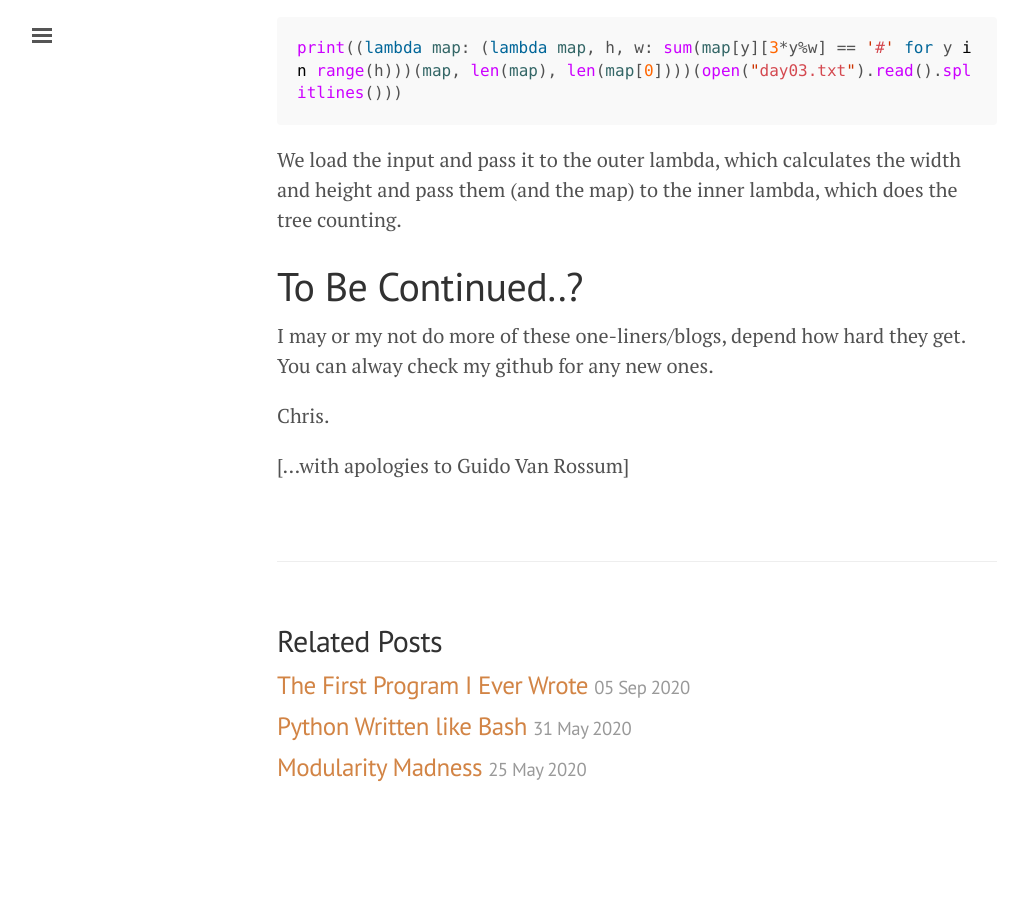
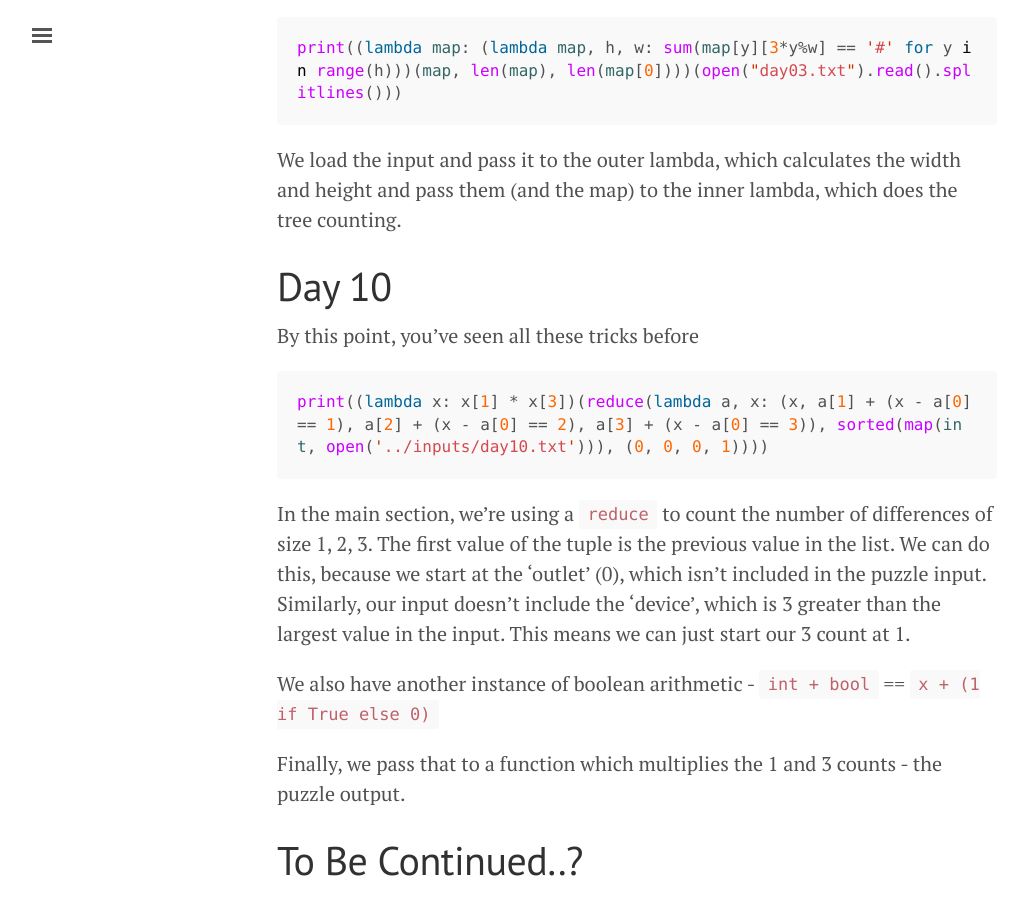
Before and after one commit to oatzy/oatzy.github.io, a Jekyll site: the page built from _posts/2020-12-06-advent-of-code-2020-python-oneliners.md, in a window 1280 px wide and 900 px high, scrolled down 7723 px. Shown: the whole window, without its empty margins (3-1031 px from the left). Built offline with Jekyll 4.4.1, drawn with Linux system fonts in a browser that asks for light colours; before the commit the page ends 8567 px from its top, so only the background shows below that.

Commit message:
post update - add day 10 to AoC one-liner blog

````diff
--- a/_posts/2020-12-06-advent-of-code-2020-python-oneliners.md
+++ b/_posts/2020-12-06-advent-of-code-2020-python-oneliners.md
@@ -233,6 +233,21 @@ print((lambda map: (lambda map, h, w: sum(map[y][3*y%w] == '#' for y in range(h)
 
 We load the input and pass it to the outer lambda, which calculates the width and height and pass them (and the map) to the inner lambda, which does the tree counting.
 
+# Day 10
+
+By this point, you've seen all these tricks before
+
+```python
+print((lambda x: x[1] * x[3])(reduce(lambda a, x: (x, a[1] + (x - a[0] == 1), a[2] + (x - a[0] == 2), a[3] + (x - a[0] == 3)), sorted(map(int, open('../inputs/day10.txt'))), (0, 0, 0, 1))))
+```
+
+In the main section, we're using a `reduce` to count the number of differences of size 1, 2, 3. The first value of the tuple is the previous value in the list. We can do this, because we start at the 'outlet' (0), which isn't included in the puzzle input. Similarly, our input doesn't include the 'device', which is 3 greater than the largest value in the input. This means we can just start our 3 count at 1.
+
+We also have another instance of boolean arithmetic - `int + bool` == `x + (1 if True else 0)`
+
+Finally, we pass that to a function which multiplies the 1 and 3 counts - the puzzle output.
+
+
 # To Be Continued..?
 
 I may or my not do more of these one-liners/blogs, depend how hard they get. You can alway check my github for any new ones.
````
Also changed, not shown: other parts of _posts/2020-12-06-advent-of-code-2020-python-oneliners.md (+1 -1 lines).
